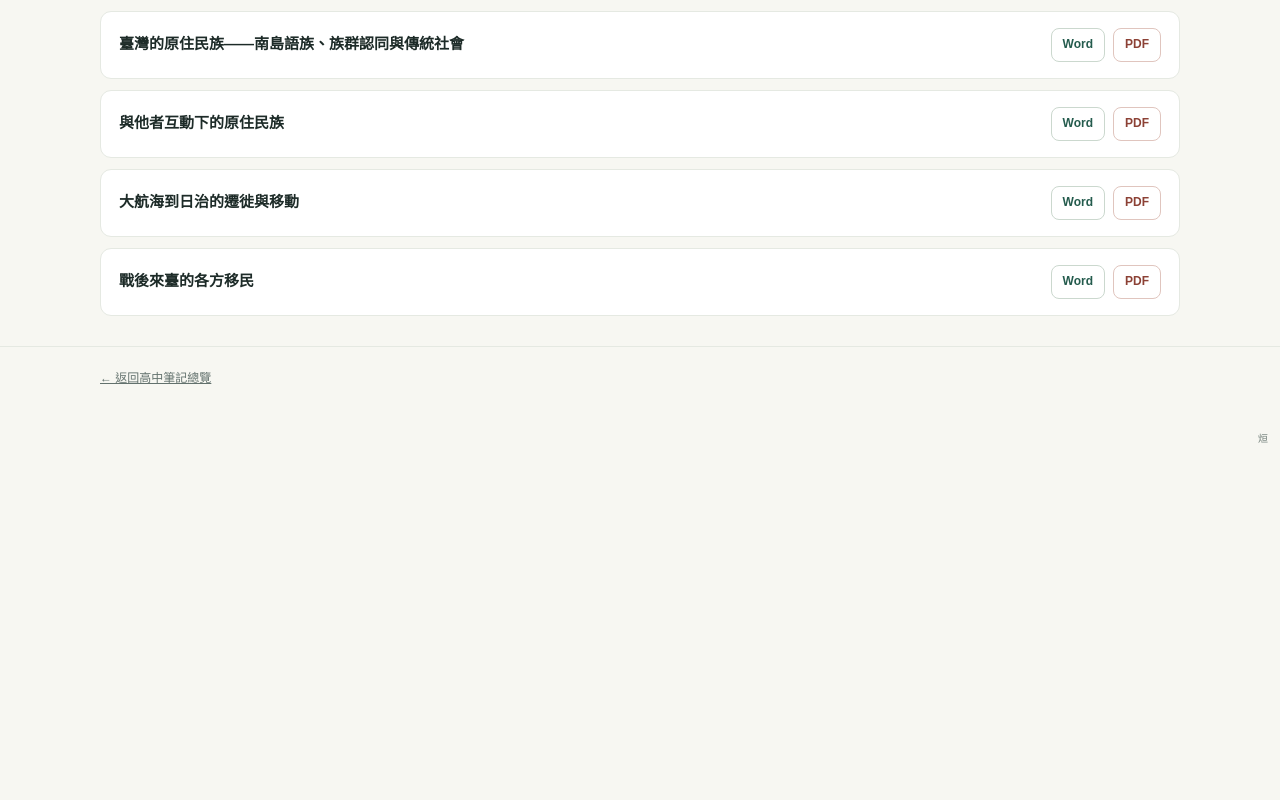
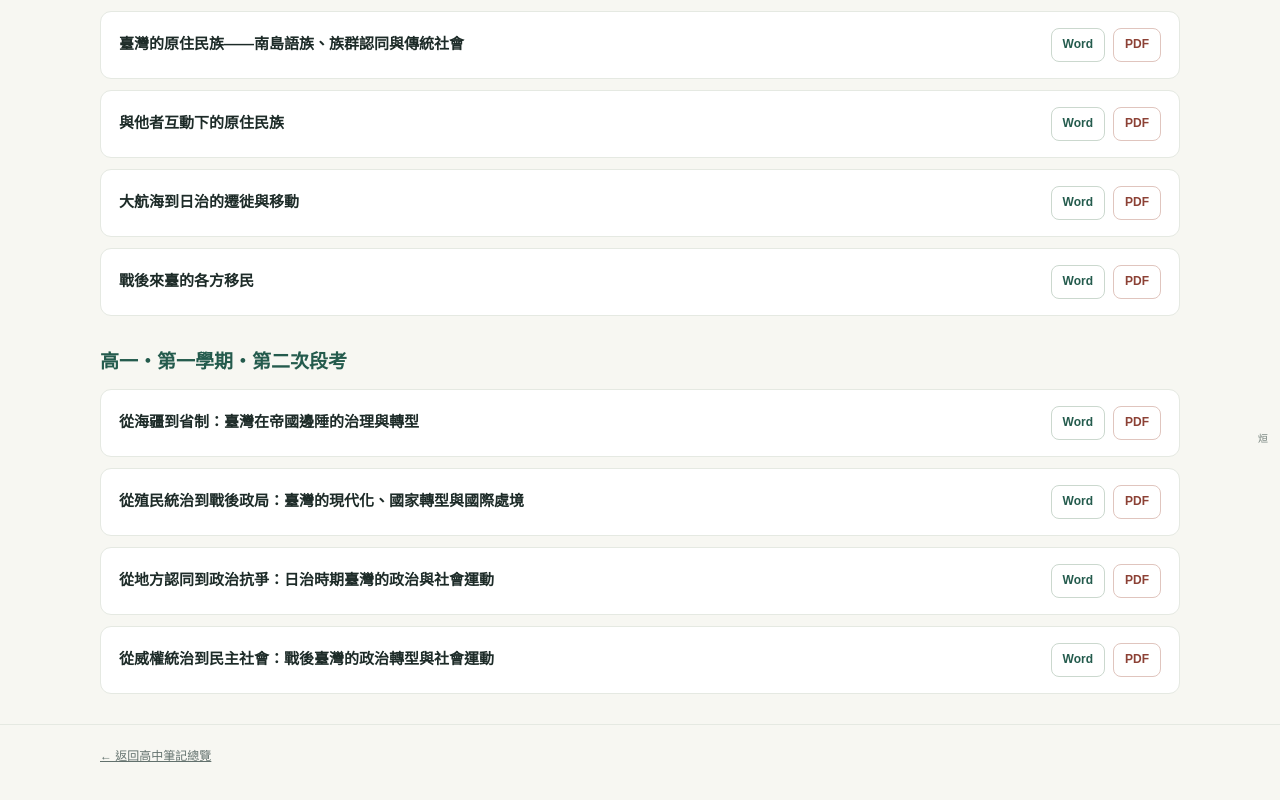
Before and after one commit to zw7305549-commits/zw7305549-commits.github.io, a plain HTML site: page history-note.html in a window 1280 px wide. Shown: the part 348-1148 px from the top of the page. Before the commit the page ends 800 px from the top, so only its background shows below. Drawn offline with Linux system fonts and the light colour scheme.

Commit message:
更新高中筆記

```diff
--- a/history-note.html
+++ b/history-note.html
@@ -1,7 +1,13 @@
-<!doctype html><html lang="zh-Hant"><head><meta charset="utf-8"><meta name="viewport" content="width=device-width, initial-scale=1"><title>歷史高中筆記｜學習整理站</title><link rel="stylesheet" href="styles.css"></head><body><header class="topbar"><div class="shell nav"><a class="brand" href="index.html">首頁</a><nav class="nav-links" aria-label="Site navigation"><a href="note.html">高中筆記</a><a href="try.html">測試區</a><a href="game.html">遊戲區</a><a href="https://zw7305549-commits.github.io/first_game/" target="_blank" rel="noopener">網頁射擊遊戲</a></nav></div></header><main class="shell"><section class="page-head"><div class="breadcrumbs"><a href="index.html">首頁</a>　/　<a href="note.html">高中筆記</a>　/　歷史</div><h1>歷史高中筆記</h1></section>          <section class="exam-group"><h2>高一・第一學期・第一次段考</h2><ol class="note-list">
+<!doctype html><html lang="zh-Hant"><head><meta charset="utf-8"><meta name="viewport" content="width=device-width, initial-scale=1"><title>歷史高中筆記｜學習整理站</title><link rel="stylesheet" href="styles.css"></head><body><header class="topbar"><div class="shell nav"><a class="brand" href="index.html">首頁</a><nav class="nav-links" aria-label="Site navigation"><a href="note.html">高中筆記</a><a href="try.html">測試區</a><a href="game.html">遊戲區</a><a href="https://zw7305549-commits.github.io/first_game/" target="_blank" rel="noopener">網頁射擊遊戲</a></nav></div></header><main class="shell"><section class="page-head"><div class="breadcrumbs"><a href="index.html">首頁</a>　/　<a href="note.html">高中筆記</a>　/　歷史</div><h1>歷史高中筆記</h1></section>            <section class="exam-group"><h2>高一・第一學期・第一次段考</h2><ol class="note-list">
       <li class="note-item"><span class="note-title">認識歷史</span><span class="note-actions"><a class="file-action" href="word/HighSchool/History/1.1.1/%E8%AA%8D%E8%AD%98%E6%AD%B7%E5%8F%B2.docx" target="_blank" rel="noopener">Word</a><a class="file-action pdf" href="output/pdf/%E6%AD%B7%E5%8F%B2%E7%AD%86%E8%A8%98/1.1.1/%E8%AA%8D%E8%AD%98%E6%AD%B7%E5%8F%B2.pdf" target="_blank" rel="noopener">PDF</a></span></li>
       <li class="note-item"><span class="note-title">臺灣的原住民族——南島語族、族群認同與傳統社會</span><span class="note-actions"><a class="file-action" href="word/HighSchool/History/1.1.1/%E8%87%BA%E7%81%A3%E7%9A%84%E5%8E%9F%E4%BD%8F%E6%B0%91%E6%97%8F%E2%80%94%E2%80%94%E5%8D%97%E5%B3%B6%E8%AA%9E%E6%97%8F%E3%80%81%E6%97%8F%E7%BE%A4%E8%AA%8D%E5%90%8C%E8%88%87%E5%82%B3%E7%B5%B1%E7%A4%BE%E6%9C%83.docx" target="_blank" rel="noopener">Word</a><a class="file-action pdf" href="output/pdf/%E6%AD%B7%E5%8F%B2%E7%AD%86%E8%A8%98/1.1.1/%E8%87%BA%E7%81%A3%E7%9A%84%E5%8E%9F%E4%BD%8F%E6%B0%91%E6%97%8F%E2%80%94%E2%80%94%E5%8D%97%E5%B3%B6%E8%AA%9E%E6%97%8F%E3%80%81%E6%97%8F%E7%BE%A4%E8%AA%8D%E5%90%8C%E8%88%87%E5%82%B3%E7%B5%B1%E7%A4%BE%E6%9C%83.pdf" target="_blank" rel="noopener">PDF</a></span></li>
       <li class="note-item"><span class="note-title">與他者互動下的原住民族</span><span class="note-actions"><a class="file-action" href="word/HighSchool/History/1.1.1/%E8%88%87%E4%BB%96%E8%80%85%E4%BA%92%E5%8B%95%E4%B8%8B%E7%9A%84%E5%8E%9F%E4%BD%8F%E6%B0%91%E6%97%8F.docx" target="_blank" rel="noopener">Word</a><a class="file-action pdf" href="output/pdf/%E6%AD%B7%E5%8F%B2%E7%AD%86%E8%A8%98/1.1.1/%E8%88%87%E4%BB%96%E8%80%85%E4%BA%92%E5%8B%95%E4%B8%8B%E7%9A%84%E5%8E%9F%E4%BD%8F%E6%B0%91%E6%97%8F.pdf" target="_blank" rel="noopener">PDF</a></span></li>
       <li class="note-item"><span class="note-title">大航海到日治的遷徙與移動</span><span class="note-actions"><a class="file-action" href="word/HighSchool/History/1.1.1/%E5%A4%A7%E8%88%AA%E6%B5%B7%E5%88%B0%E6%97%A5%E6%B2%BB%E7%9A%84%E9%81%B7%E5%BE%99%E8%88%87%E7%A7%BB%E5%8B%95.docx" target="_blank" rel="noopener">Word</a><a class="file-action pdf" href="output/pdf/%E6%AD%B7%E5%8F%B2%E7%AD%86%E8%A8%98/1.1.1/%E5%A4%A7%E8%88%AA%E6%B5%B7%E5%88%B0%E6%97%A5%E6%B2%BB%E7%9A%84%E9%81%B7%E5%BE%99%E8%88%87%E7%A7%BB%E5%8B%95.pdf" target="_blank" rel="noopener">PDF</a></span></li>
       <li class="note-item"><span class="note-title">戰後來臺的各方移民</span><span class="note-actions"><a class="file-action" href="word/HighSchool/History/1.1.1/%E6%88%B0%E5%BE%8C%E4%BE%86%E8%87%BA%E7%9A%84%E5%90%84%E6%96%B9%E7%A7%BB%E6%B0%91.docx" target="_blank" rel="noopener">Word</a><a class="file-action pdf" href="output/pdf/%E6%AD%B7%E5%8F%B2%E7%AD%86%E8%A8%98/1.1.1/%E6%88%B0%E5%BE%8C%E4%BE%86%E8%87%BA%E7%9A%84%E5%90%84%E6%96%B9%E7%A7%BB%E6%B0%91.pdf" target="_blank" rel="noopener">PDF</a></span></li>
+  </ol></section>
+  <section class="exam-group"><h2>高一・第一學期・第二次段考</h2><ol class="note-list">
+      <li class="note-item"><span class="note-title">從海疆到省制：臺灣在帝國邊陲的治理與轉型</span><span class="note-actions"><a class="file-action" href="word/HighSchool/History/1.1.2/%E5%BE%9E%E6%B5%B7%E7%96%86%E5%88%B0%E7%9C%81%E5%88%B6%EF%BC%9A%E8%87%BA%E7%81%A3%E5%9C%A8%E5%B8%9D%E5%9C%8B%E9%82%8A%E9%99%B2%E7%9A%84%E6%B2%BB%E7%90%86%E8%88%87%E8%BD%89%E5%9E%8B.docx" target="_blank" rel="noopener">Word</a><a class="file-action pdf" href="output/pdf/%E6%AD%B7%E5%8F%B2%E7%AD%86%E8%A8%98/1.1.2/%E5%BE%9E%E6%B5%B7%E7%96%86%E5%88%B0%E7%9C%81%E5%88%B6%EF%BC%9A%E8%87%BA%E7%81%A3%E5%9C%A8%E5%B8%9D%E5%9C%8B%E9%82%8A%E9%99%B2%E7%9A%84%E6%B2%BB%E7%90%86%E8%88%87%E8%BD%89%E5%9E%8B.pdf" target="_blank" rel="noopener">PDF</a></span></li>
+      <li class="note-item"><span class="note-title">從殖民統治到戰後政局：臺灣的現代化、國家轉型與國際處境</span><span class="note-actions"><a class="file-action" href="word/HighSchool/History/1.1.2/%E5%BE%9E%E6%AE%96%E6%B0%91%E7%B5%B1%E6%B2%BB%E5%88%B0%E6%88%B0%E5%BE%8C%E6%94%BF%E5%B1%80%EF%BC%9A%E8%87%BA%E7%81%A3%E7%9A%84%E7%8F%BE%E4%BB%A3%E5%8C%96%E3%80%81%E5%9C%8B%E5%AE%B6%E8%BD%89%E5%9E%8B%E8%88%87%E5%9C%8B%E9%9A%9B%E8%99%95%E5%A2%83.docx" target="_blank" rel="noopener">Word</a><a class="file-action pdf" href="output/pdf/%E6%AD%B7%E5%8F%B2%E7%AD%86%E8%A8%98/1.1.2/%E5%BE%9E%E6%AE%96%E6%B0%91%E7%B5%B1%E6%B2%BB%E5%88%B0%E6%88%B0%E5%BE%8C%E6%94%BF%E5%B1%80%EF%BC%9A%E8%87%BA%E7%81%A3%E7%9A%84%E7%8F%BE%E4%BB%A3%E5%8C%96%E3%80%81%E5%9C%8B%E5%AE%B6%E8%BD%89%E5%9E%8B%E8%88%87%E5%9C%8B%E9%9A%9B%E8%99%95%E5%A2%83.pdf" target="_blank" rel="noopener">PDF</a></span></li>
+      <li class="note-item"><span class="note-title">從地方認同到政治抗爭：日治時期臺灣的政治與社會運動</span><span class="note-actions"><a class="file-action" href="word/HighSchool/History/1.1.2/%E5%BE%9E%E5%9C%B0%E6%96%B9%E8%AA%8D%E5%90%8C%E5%88%B0%E6%94%BF%E6%B2%BB%E6%8A%97%E7%88%AD%EF%BC%9A%E6%97%A5%E6%B2%BB%E6%99%82%E6%9C%9F%E8%87%BA%E7%81%A3%E7%9A%84%E6%94%BF%E6%B2%BB%E8%88%87%E7%A4%BE%E6%9C%83%E9%81%8B%E5%8B%95.docx" target="_blank" rel="noopener">Word</a><a class="file-action pdf" href="output/pdf/%E6%AD%B7%E5%8F%B2%E7%AD%86%E8%A8%98/1.1.2/%E5%BE%9E%E5%9C%B0%E6%96%B9%E8%AA%8D%E5%90%8C%E5%88%B0%E6%94%BF%E6%B2%BB%E6%8A%97%E7%88%AD%EF%BC%9A%E6%97%A5%E6%B2%BB%E6%99%82%E6%9C%9F%E8%87%BA%E7%81%A3%E7%9A%84%E6%94%BF%E6%B2%BB%E8%88%87%E7%A4%BE%E6%9C%83%E9%81%8B%E5%8B%95.pdf" target="_blank" rel="noopener">PDF</a></span></li>
+      <li class="note-item"><span class="note-title">從威權統治到民主社會：戰後臺灣的政治轉型與社會運動</span><span class="note-actions"><a class="file-action" href="word/HighSchool/History/1.1.2/%E5%BE%9E%E5%A8%81%E6%AC%8A%E7%B5%B1%E6%B2%BB%E5%88%B0%E6%B0%91%E4%B8%BB%E7%A4%BE%E6%9C%83%EF%BC%9A%E6%88%B0%E5%BE%8C%E8%87%BA%E7%81%A3%E7%9A%84%E6%94%BF%E6%B2%BB%E8%BD%89%E5%9E%8B%E8%88%87%E7%A4%BE%E6%9C%83%E9%81%8B%E5%8B%95.docx" target="_blank" rel="noopener">Word</a><a class="file-action pdf" href="output/pdf/%E6%AD%B7%E5%8F%B2%E7%AD%86%E8%A8%98/1.1.2/%E5%BE%9E%E5%A8%81%E6%AC%8A%E7%B5%B1%E6%B2%BB%E5%88%B0%E6%B0%91%E4%B8%BB%E7%A4%BE%E6%9C%83%EF%BC%9A%E6%88%B0%E5%BE%8C%E8%87%BA%E7%81%A3%E7%9A%84%E6%94%BF%E6%B2%BB%E8%BD%89%E5%9E%8B%E8%88%87%E7%A4%BE%E6%9C%83%E9%81%8B%E5%8B%95.pdf" target="_blank" rel="noopener">PDF</a></span></li>
   </ol></section></main><footer class="footer"><div class="shell"><a href="note.html">← 返回高中筆記總覽</a></div></footer><span class="signature">烜</span></body></html>
```
Also changed, not shown: civics-note.html (+1 -1 lines), earth-Science-note.html (+1 -1 lines), physics-note.html (+1 -1 lines), 8 other files.
